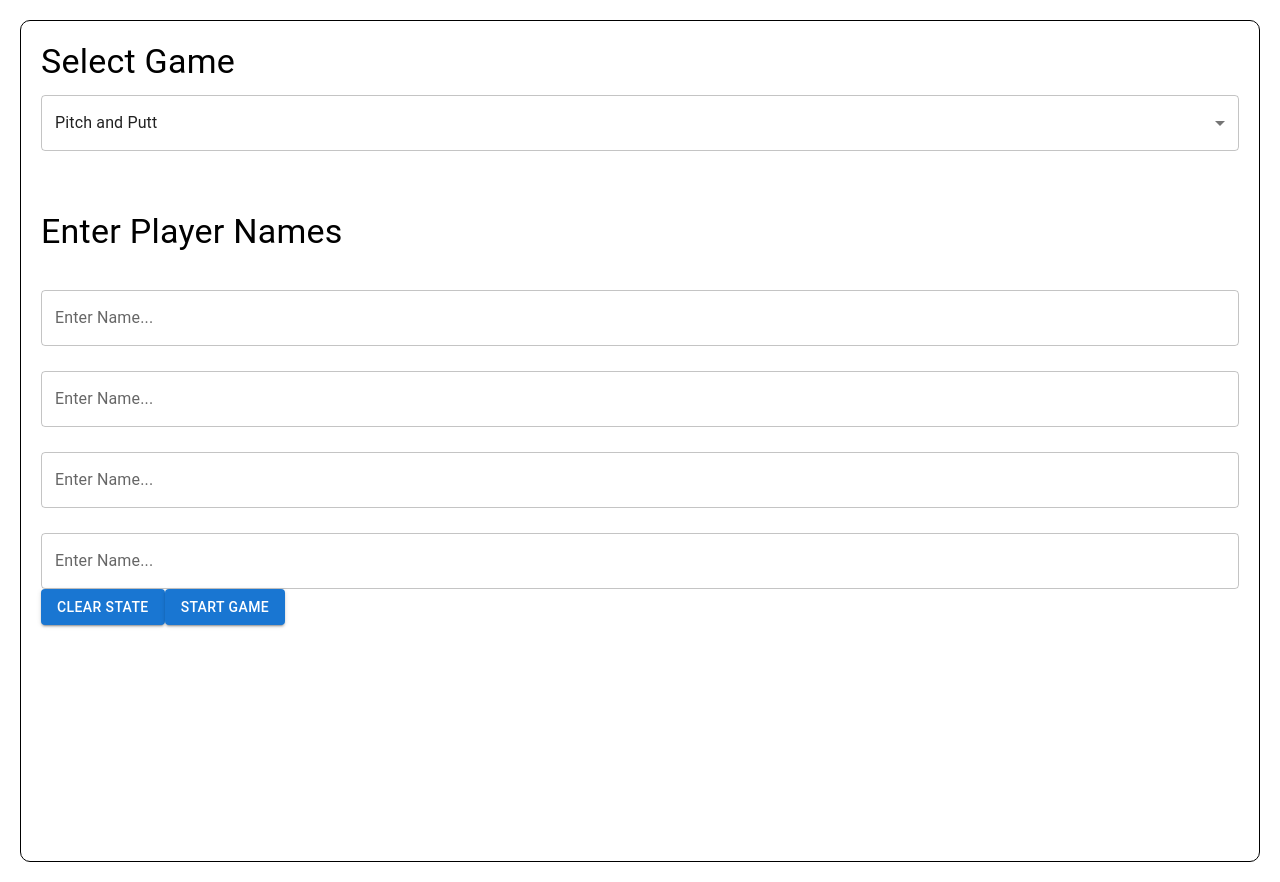
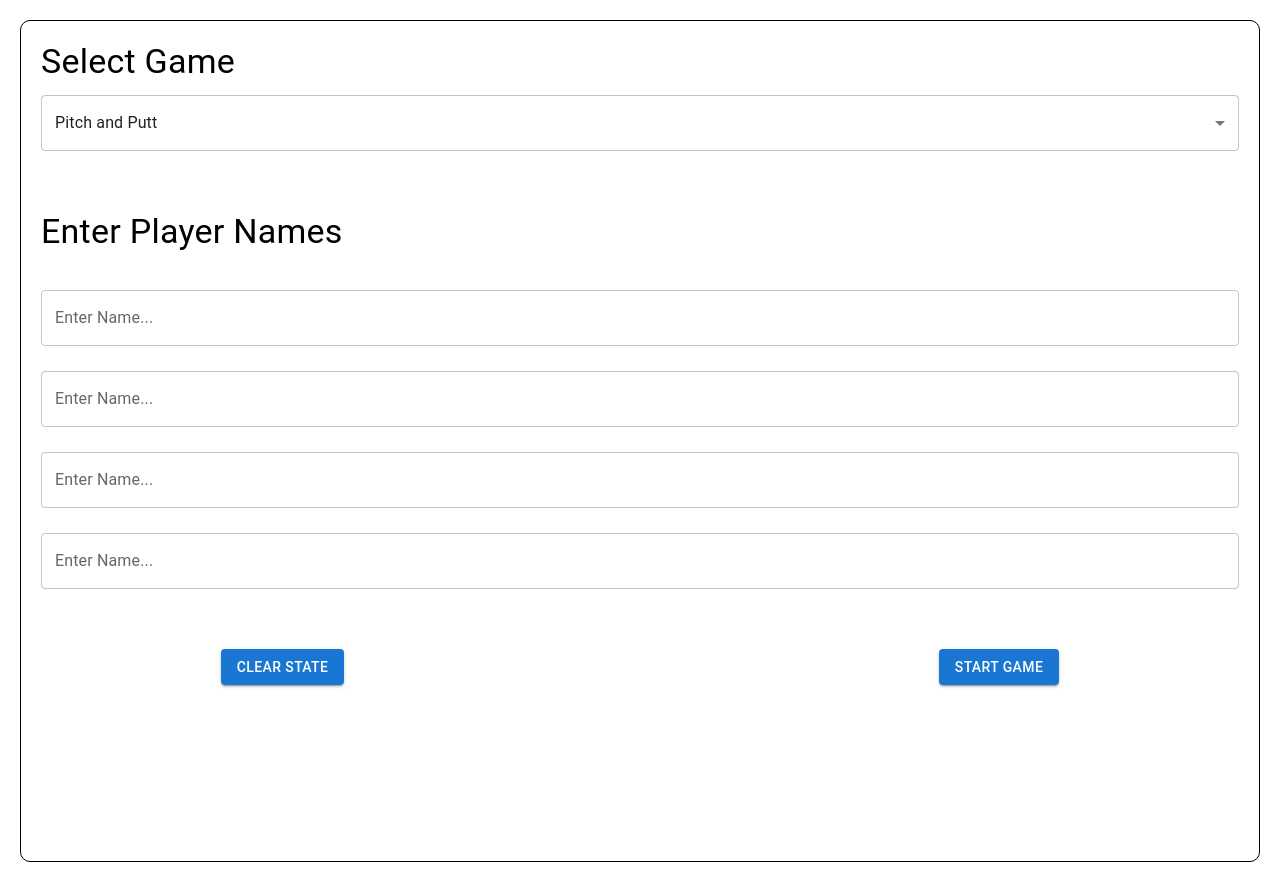
Before and after one commit to SCPCronin/golf-scorecard, a React (Create React App) app: page / in a window 1280 px wide. Built offline with nearby package versions, Linux system fonts and the light colour scheme.

Commit message:
Adding Buttons

```diff
--- a/src/App.tsx
+++ b/src/App.tsx
@@ -24,8 +24,14 @@ function App() {
           setSelectedCourse={setSelectedCourse}
           playerNames={playerNames}
           setPlayerNames={setPlayerNames}
-
-        /> : <h1> Game Component not created yet. </h1>}
+        /> :
+        <div>
+          <h1> Game Component not created yet. </h1>
+          <p> Selected Game type: {selectedGameType}</p>
+          <p> Selected Course {selectedCourse} </p>
+          <p> Player Names: {playerNames}</p>
+        </div>
+        }
     </div>
   );
 }
--- a/src/components/Setup.tsx
+++ b/src/components/Setup.tsx
@@ -4,6 +4,7 @@ import SelectGameType from './Setup/Select_Gametype';
 import SelectCourse from './Setup/Select_Course'
 import Courses from '../types/Courses';
 import AllPlayers from './Setup/AllPlayers';
+import Buttons from './Setup/Buttons'
 import { Box, Button, Typography } from '@mui/material';
 import '../styles/setup.css';
 
@@ -43,10 +44,7 @@ function Setup({setIsSetupMode, selectedGameType, setSelectedGameType, selectedC
                     />
                 }
                 <AllPlayers playerNames={playerNames} setPlayerNames={setPlayerNames}/>
-                <Box>
-                    <Button id="ResetButton" variant="contained" onClick={resetState}> Clear State </Button>
-                    <Button id="StartGameButton" variant="contained" onClick={startGame}> Start Game </Button>
-                </Box>
+                <Buttons resetState={resetState} startGame={startGame} />
             </Box>
         </div>
     );
--- /dev/null
+++ b/src/components/Setup/Buttons.tsx
@@ -0,0 +1,20 @@
+import { Box, Button } from '@mui/material'
+import React from 'react'
+
+interface ButtonsProps {
+    resetState: () => void;
+    startGame: () => void;
+}
+
+function Buttons ({resetState, startGame}: ButtonsProps) {
+
+    return (
+        <Box display="flex" justifyContent="space-between" style={{marginTop: "5%"}}>
+            <Button id="ResetButton" variant="contained" onClick={resetState} style={{marginLeft: "15%"}}> Clear State </Button>
+            <Button id="StartGameButton" variant="contained" onClick={startGame} style={{marginRight: "15%"}}> Start Game </Button>
+        </Box>
+    )
+
+}
+
+export default Buttons
```
